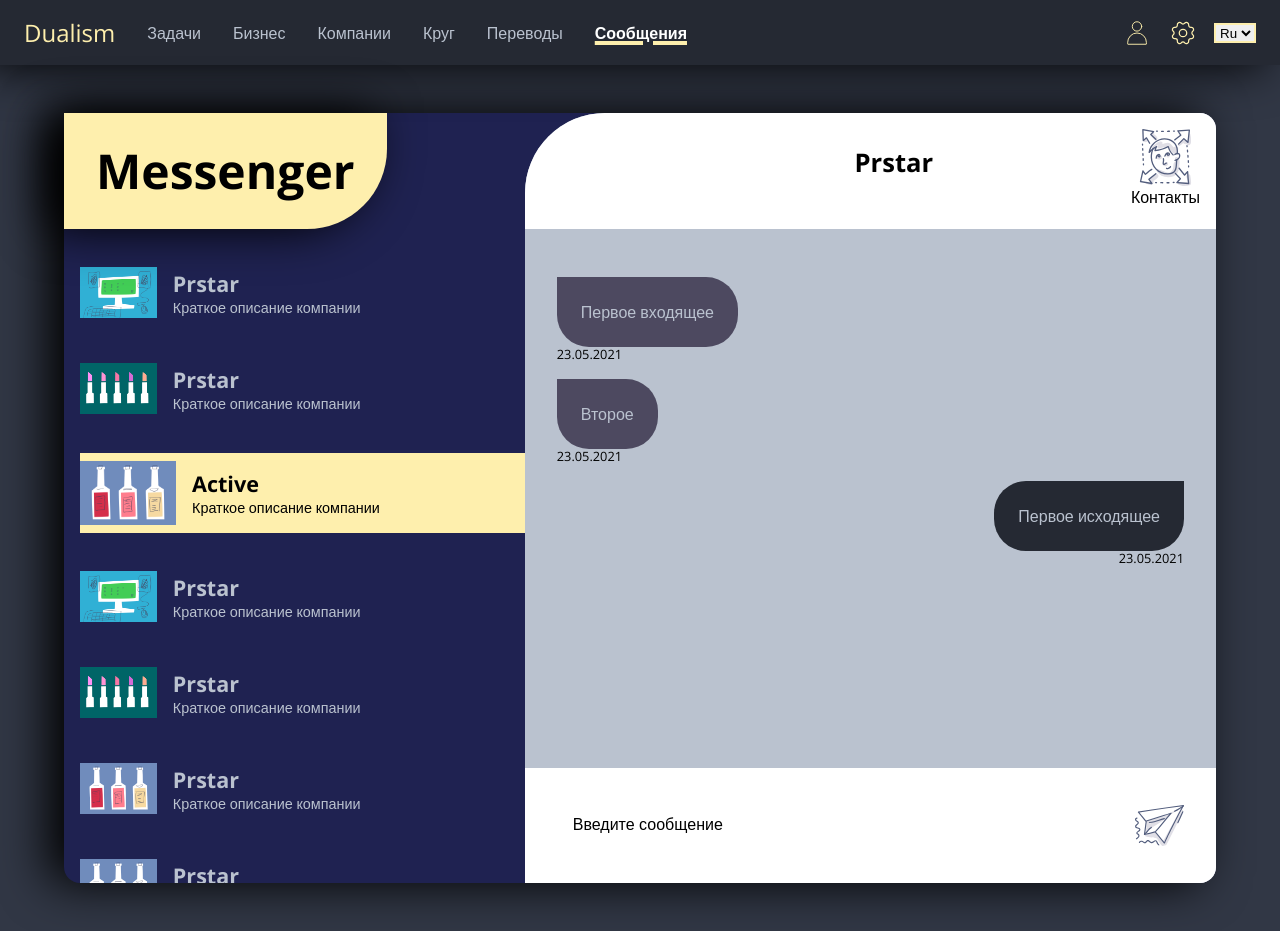
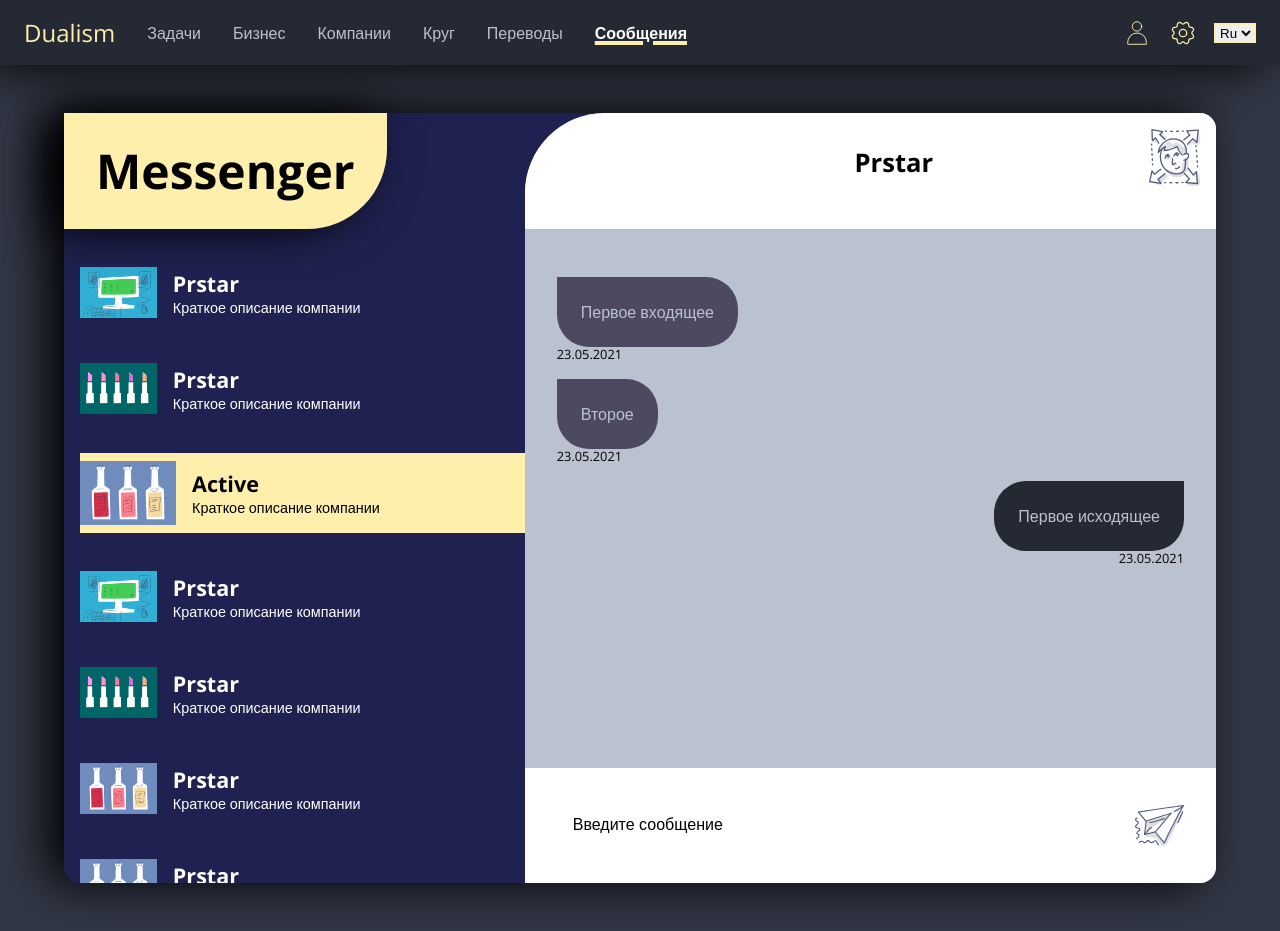
Before and after one commit to Shartzzz-work/dualbiz.dev, a website: page pages/messagies.html in a window 1280 px wide. Drawn offline with nearby package versions, Linux system fonts and the light colour scheme.

Commit message:
Подправил цвет у ссылок в сообщениях

```diff
--- a/pages/messagies.html
+++ b/pages/messagies.html
@@ -94,13 +94,13 @@
             <p>Messenger</p>
           </header>
           <div class="users">
-            <div class="user__item">
+            <a href="/" class="user__item">
               <img src="../assets/img/prstar1.jpg" alt="">
               <div>
                 <h2>Prstar</h2>
                 <p>Краткое описание компании</p>
               </div>
-            </div>
+            </a>
 
             <div class="user__item">
               <img src="../assets/img/prstar2.jpg" alt="">
@@ -118,13 +118,13 @@
               </div>
             </div>
 
-            <div class="user__item">
+            <a class="user__item">
               <img src="../assets/img/prstar1.jpg" alt="">
               <div>
                 <h2>Prstar</h2>
                 <p>Краткое описание компании</p>
               </div>
-            </div>
+            </a>
 
             <div class="user__item">
               <img src="../assets/img/prstar2.jpg" alt="">
--- a/scss/sections/messagies.scss
+++ b/scss/sections/messagies.scss
@@ -58,6 +58,7 @@
   width: 80%;
   font-size: 0.9rem;
   cursor: pointer;
+  color: white;
 
   img {
     height: 80%;
@@ -111,9 +112,6 @@
     }
   }
 
-  .message__settings::after {
-    content: "Контакты";
-  }
 }
 
 .massage__footer {
```
Also changed, not shown: style.css.
